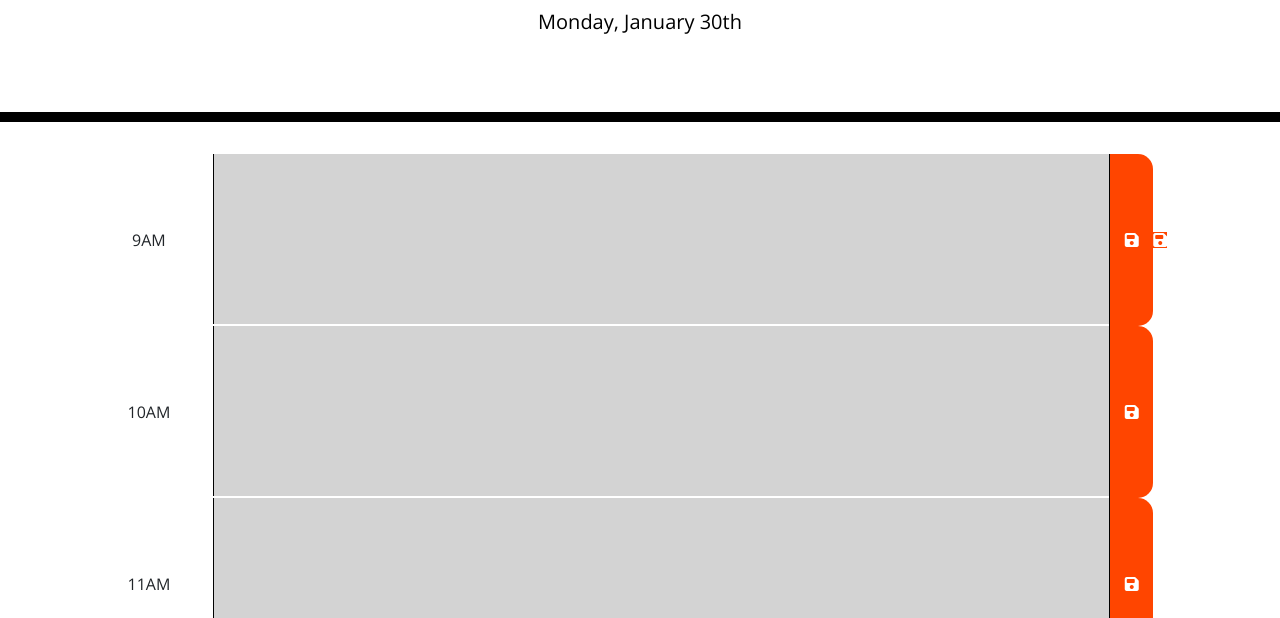
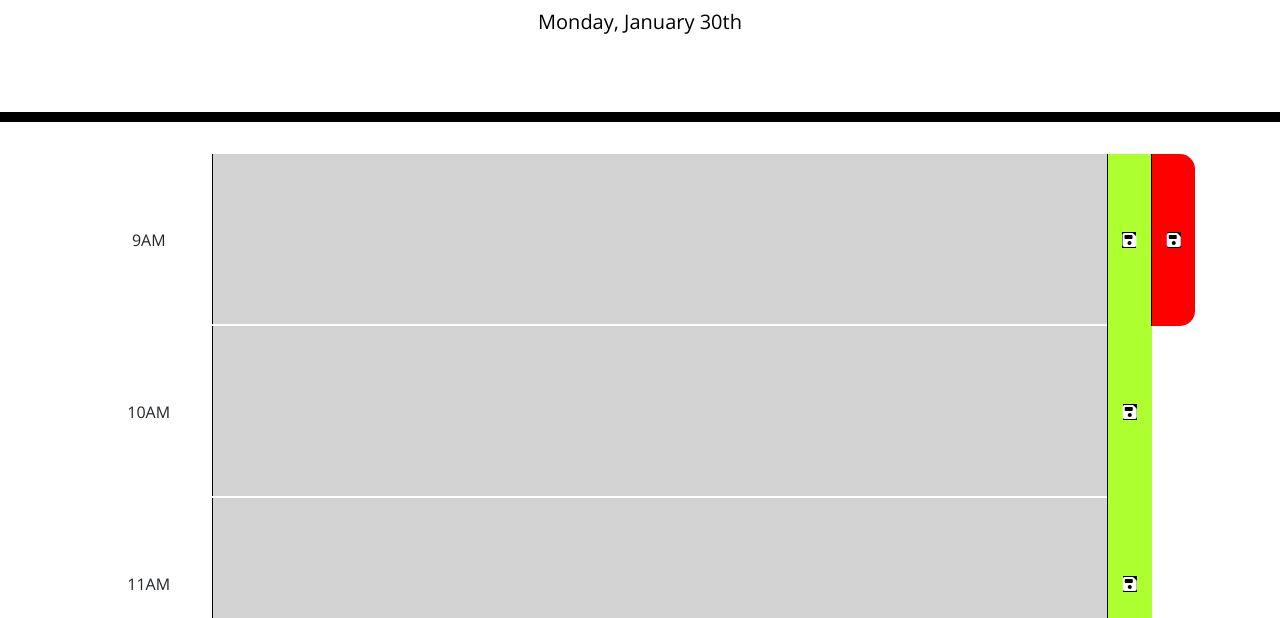
Before and after one commit to richyrichyrich38/Work_Day_Scheduler, a plain HTML site: page index.html in a window 1280 px wide. Shown: the part 182-800 px from the top of the page. Drawn offline with nearby package versions, Linux system fonts and the light colour scheme.

Commit message:
css updated

```diff
--- a/style.css
+++ b/style.css
@@ -25,9 +25,42 @@ h6 {
 
 button {
   border: none;
-  background: orangered;
+  background: black;
   color: white;
 }
+
+.saveBtn {
+  border-left: 1px solid black;
+  /* border-top-right-radius: 15px;
+  border-bottom-right-radius: 15px; */
+  background-color: greenyellow;
+  color: white;
+  text-align: center;
+  margin-bottom: 10px;
+}
+
+.deleteBtn {
+  border-left: 1px solid black;
+  border-top-right-radius: 15px;
+  border-bottom-right-radius: 15px;
+  background-color: red;
+  color: white;
+  text-align: center;
+  margin-bottom: 10px;
+}
+
+.saveBtn i:hover {
+  color: black;
+}
+
+
+.saveBtn i:hover {
+  color: black;
+}
+
+
+
+
 
 button:focus {
   outline: none;
@@ -84,17 +117,3 @@ button:focus {
   background-color: #77dd77;
   color: white;
 }
-
-.saveBtn {
-  border-left: 1px solid black;
-  border-top-right-radius: 15px;
-  border-bottom-right-radius: 15px;
-  background-color: orangered;
-  color: white;
-  text-align: center;
-  margin-bottom: 10px;
-}
-
-.saveBtn i:hover {
-  color: black;
-}
```
